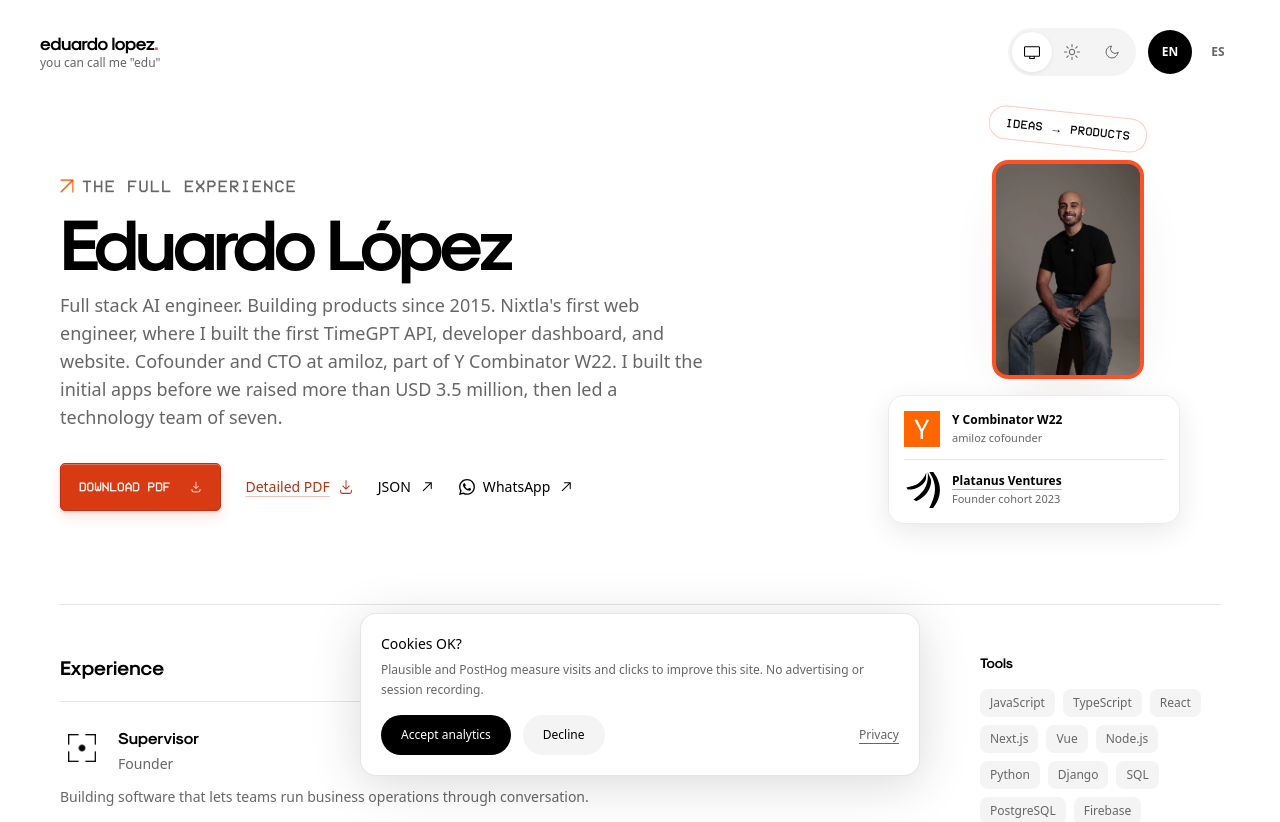
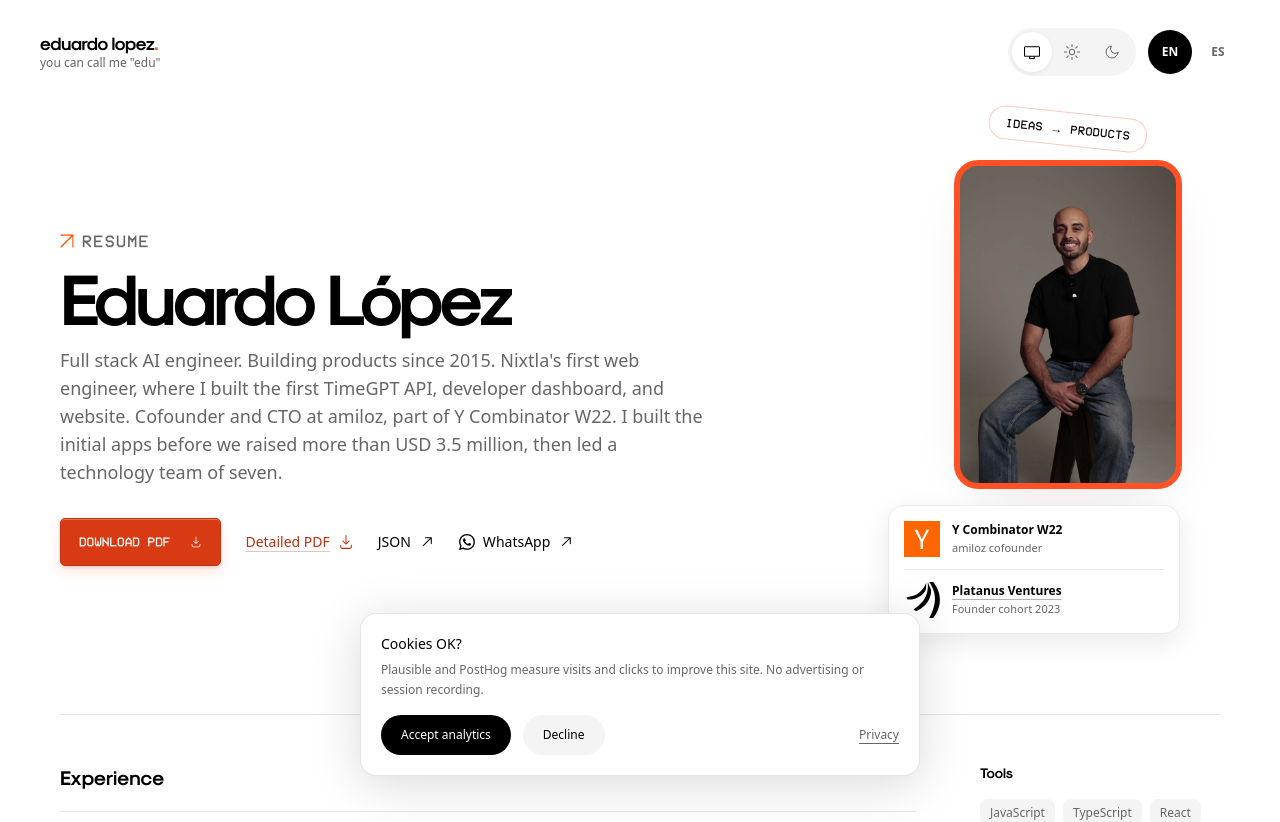
Before and after one commit to loama/personal-portfolio, a Next.js app: page /en/resume/employee in a window 1280 px wide. Shown: the top 822 px of the page. Built offline with nearby package versions, Linux system fonts and the light colour scheme.

Commit message:
fix(resume): enlarge portrait and simplify section label

```diff
--- a/src/app/[lang]/resume/[version]/page.tsx
+++ b/src/app/[lang]/resume/[version]/page.tsx
@@ -45,7 +45,7 @@ export default async function ResumePage({ params }: { params: Params }) {
     <main id="main" className="mx-auto max-w-[1240px] px-5 pb-20 pt-10 sm:px-10 sm:pt-16">
       <section aria-label={es ? "Perfil" : "Profile"} className="grid items-center gap-14 pb-16 lg:grid-cols-[minmax(0,1fr)_304px] lg:gap-20 lg:pb-20">
         <div>
-          <p className="eyebrow">{es ? "La experiencia completa" : "The full experience"}</p>
+          <p className="eyebrow">{es ? "Currículum" : "Resume"}</p>
           <h1 className="mt-1 text-[clamp(2.7rem,6vw,4.5rem)] font-bold leading-[1.05] tracking-[-.05em]">{resume.basics.name}</h1>
           <ResumeSummary resume={resume} />
           <div className="mt-8 flex flex-wrap items-center gap-x-6 gap-y-3">
--- a/src/components/portrait.tsx
+++ b/src/components/portrait.tsx
@@ -6,9 +6,9 @@ export function Portrait({ locale }: { locale: Locale }) {
   const es = locale === "es";
 
   return <div className="portrait-enter relative mx-auto w-full max-w-[304px]">
-    <div className="portrait-shell mx-auto w-1/2 rounded-2xl p-1">
-      <div className="overflow-hidden rounded-xl">
-        <Image src={portraitImage} alt="Eduardo López" priority sizes="(min-width: 344px) 144px, calc(50vw - 28px)" className="block h-auto w-full object-contain" />
+    <div className="portrait-shell mx-auto w-3/4 rounded-3xl p-1.5">
+      <div className="overflow-hidden rounded-[18px]">
+        <Image src={portraitImage} alt="Eduardo López" priority sizes="(min-width: 344px) 216px, calc(75vw - 42px)" className="block h-auto w-full object-contain" />
       </div>
     </div>
     <div className="founder-note relative ml-4 mr-4 mt-4 grid gap-3 rounded-2xl px-4 py-4 sm:ml-[-28px] sm:mr-10">
```
Also changed, not shown: 1 other file (tests, documents, lock files or other folders).
